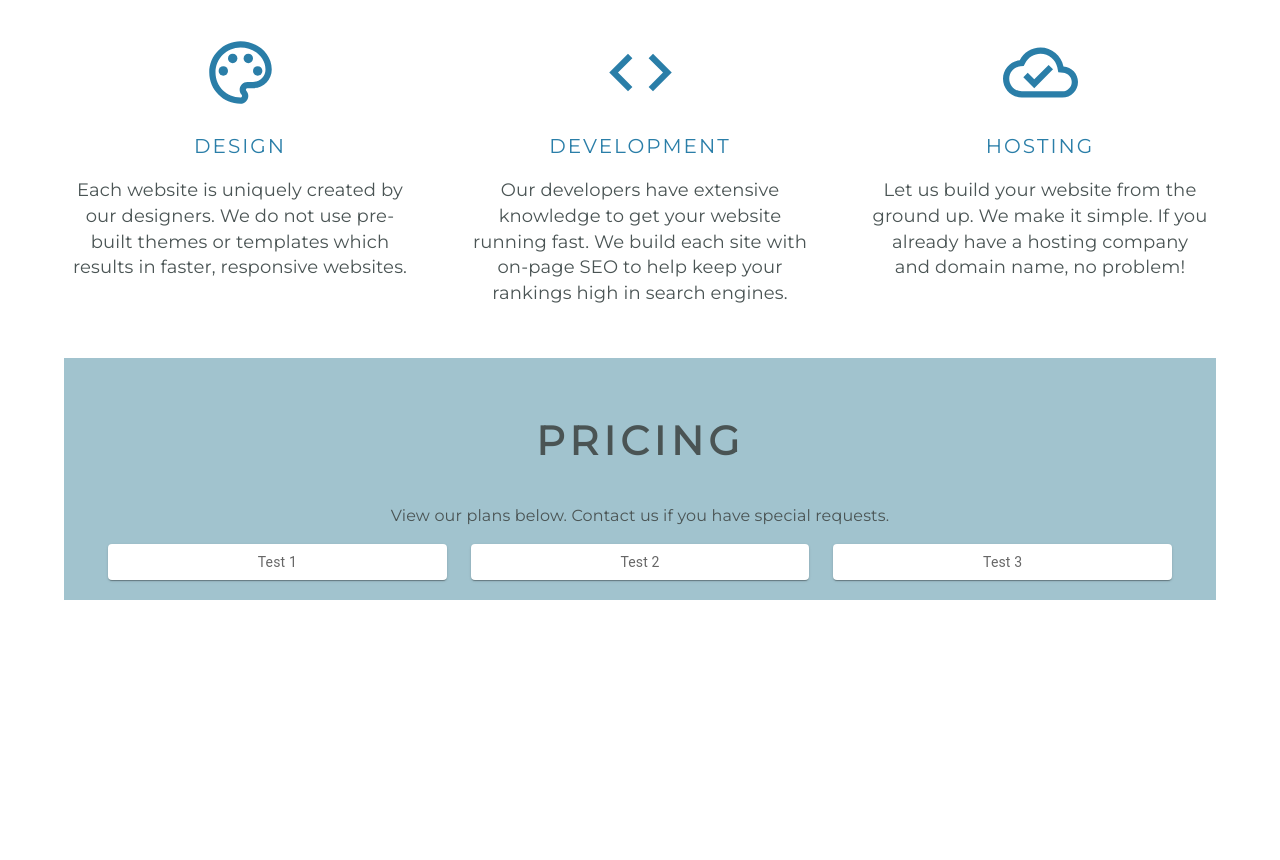
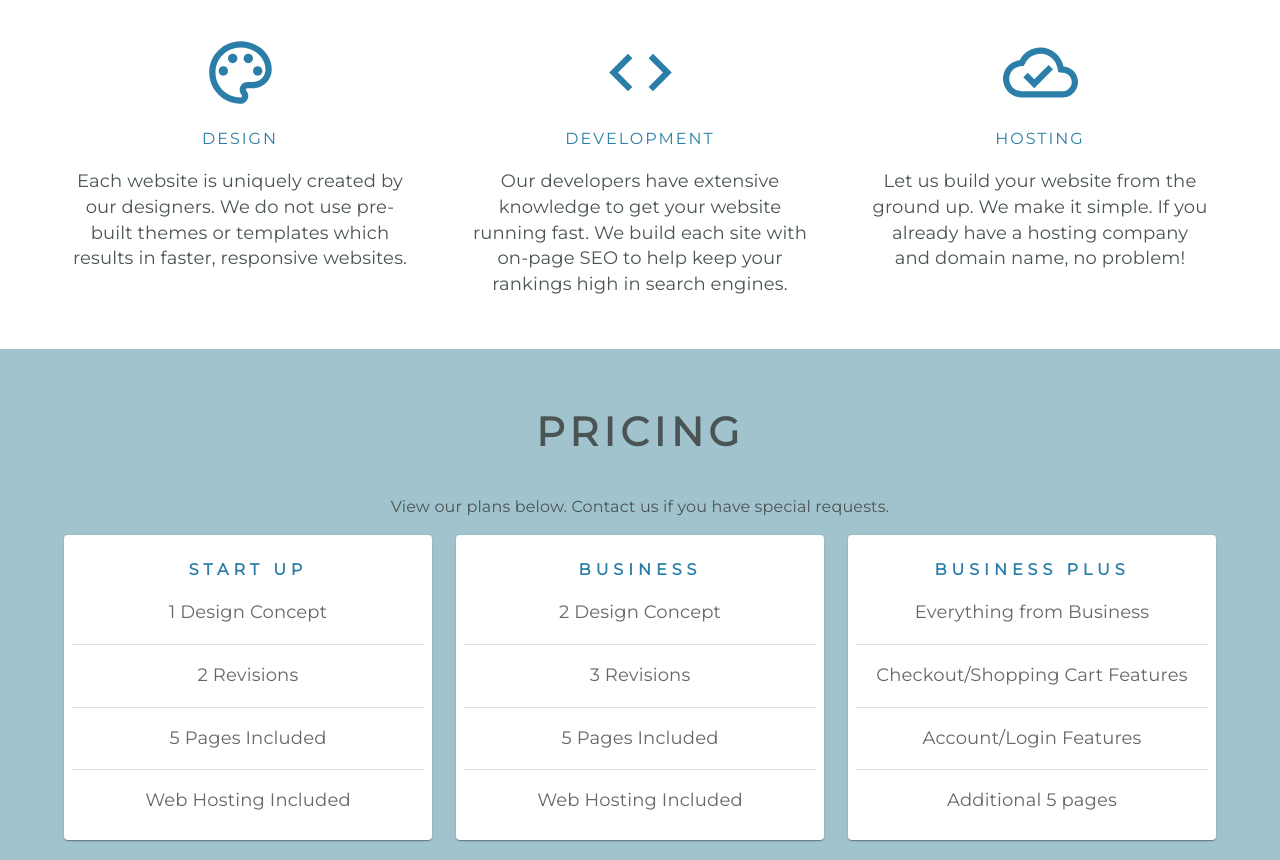
Before and after one commit to aftongauntlett/gauntlet-designs-react, a React (Create React App) app: page / in a window 1280 px wide. Shown: the part 760-1620 px from the top of the page. Before the commit the page ends 1360 px from the top, so only its background shows below. Built offline with nearby package versions, Linux system fonts and the light colour scheme.

Commit message:
styling cards

```diff
--- a/src/Components/Pricing/Pricing.css
+++ b/src/Components/Pricing/Pricing.css
@@ -17,3 +17,17 @@
   display: flex;
   justify-content: center;
 }
+
+.card-title {
+  font-family: "Montserrat", sans-serif;
+  letter-spacing: 5px;
+  font-size: 2vh;
+  color: #2a7ea8;
+  font-weight: 600;
+  text-transform: uppercase;
+}
+
+.card-list {
+  font-family: "Montserrat", sans-serif;
+  font-size: 18px;
+}
--- a/src/Components/Pricing/Pricing.js
+++ b/src/Components/Pricing/Pricing.js
@@ -4,6 +4,7 @@ import Box from "@mui/material/Box";
 import Paper from "@mui/material/Paper";
 import Grid from "@mui/material/Grid";
 import { Container } from "@mui/material";
+import Divider from "@mui/material/Divider";
 
 import "./Pricing.css";
 
@@ -25,13 +26,40 @@ const Pricing = () => {
         <Box sx={{ flexGrow: 1 }}>
           <Grid container spacing={3}>
             <Grid item xs={12} md={4}>
-              <Item>Test 1 </Item>
+              <Item>
+                <h3 class="card-title">Start Up</h3>
+                <p class="card-list">1 Design Concept</p>
+                <Divider />
+                <p class="card-list">2 Revisions</p>
+                <Divider />
+                <p class="card-list">5 Pages Included</p>
+                <Divider />
+                <p class="card-list">Web Hosting Included</p>
+              </Item>
             </Grid>
             <Grid item xs={12} md={4}>
-              <Item>Test 2</Item>
+              <Item>
+                <h3 class="card-title">Business</h3>
+                <p class="card-list">2 Design Concept</p>
+                <Divider />
+                <p class="card-list">3 Revisions</p>
+                <Divider />
+                <p class="card-list">5 Pages Included</p>
+                <Divider />
+                <p class="card-list">Web Hosting Included</p>
+              </Item>
             </Grid>
             <Grid item xs={12} md={4}>
-              <Item>Test 3</Item>
+              <Item>
+                <h3 class="card-title">Business Plus</h3>
+                <p class="card-list">Everything from Business</p>
+                <Divider />
+                <p class="card-list">Checkout/Shopping Cart Features</p>
+                <Divider />
+                <p class="card-list">Account/Login Features</p>
+                <Divider />
+                <p class="card-list">Additional 5 pages</p>
+              </Item>
             </Grid>
           </Grid>
         </Box>
--- a/src/Home/Home.css
+++ b/src/Home/Home.css
@@ -36,10 +36,10 @@
   color: #4a5454;
 }
 
-.title {
+.bullet-title {
   font-family: "Montserrat", sans-serif;
   font-weight: 400;
-  font-size: 20px;
+  font-size: 2vh;
   color: #2a7ea8;
   letter-spacing: 2px;
 }
--- a/src/Home/Home.js
+++ b/src/Home/Home.js
@@ -19,6 +19,7 @@ const Item = styled(Paper)(({ theme }) => ({
 
 export default function Home() {
   return (
+    <div>
       <Container>
         <div>
           <div class="intro-image">
@@ -32,12 +33,13 @@ export default function Home() {
           </div>
           <div class="intro-container">
             <p class="intro-paragraph">
-            Welcome to Gauntlet Designs. We are a family owned business located
-            in the DC Metro Area. We build beautiful, custom-made websites for
-            small businesses. Our #1 goal is to help get small businesses an
-            online presence without the big-tech prices. Our services are simple
-            and straight-forward. We list all of our pricing up-front, so you
-            know what you will be paying before going in.
+              Welcome to Gauntlet Designs. We are a family owned business
+              located in the DC Metro Area. We build beautiful, custom-made
+              websites for small businesses. Our #1 goal is to help get small
+              businesses an online presence without the big-tech prices. Our
+              services are simple and straight-forward. We list all of our
+              pricing up-front, so you know what you will be paying before going
+              in.
             </p>
           </div>
           <Grid
@@ -56,10 +58,10 @@ export default function Home() {
                 }}
               >
                 <PaletteOutlined style={{ fontSize: 75, color: "#2a7ea8" }} />
-              <h2 class="title">DESIGN</h2>
+                <h2 class="bullet-title">DESIGN</h2>
                 <p class="bullet-paragraphs">
-                Each website is uniquely created by our designers. We do not use
-                pre-built themes or templates which results in faster,
+                  Each website is uniquely created by our designers. We do not
+                  use pre-built themes or templates which results in faster,
                   responsive websites.
                 </p>
               </Item>
@@ -73,7 +75,7 @@ export default function Home() {
                 }}
               >
                 <CodeOutlined style={{ fontSize: 75, color: "#2a7ea8" }} />
-              <h2 class="title">DEVELOPMENT</h2>
+                <h2 class="bullet-title">DEVELOPMENT</h2>
                 <p class="bullet-paragraphs">
                   Our developers have extensive knowledge to get your website
                   running fast. We build each site with on-page SEO to help keep
@@ -90,17 +92,18 @@ export default function Home() {
                 }}
               >
                 <CloudDoneOutlined style={{ fontSize: 75, color: "#2a7ea8" }} />
-              <h2 class="title">HOSTING</h2>
+                <h2 class="bullet-title">HOSTING</h2>
                 <p class="bullet-paragraphs">
-                Let us build your website from the ground up. We make it simple.
-                If you already have a hosting company and domain name, no
-                problem!
+                  Let us build your website from the ground up. We make it
+                  simple. If you already have a hosting company and domain name,
+                  no problem!
                 </p>
               </Item>
             </Grid>
           </Grid>
+        </div>
+      </Container>
       <Pricing />
     </div>
-    </Container>
   );
 }
```
Lines whose indentation alone changed are shown as unchanged.
